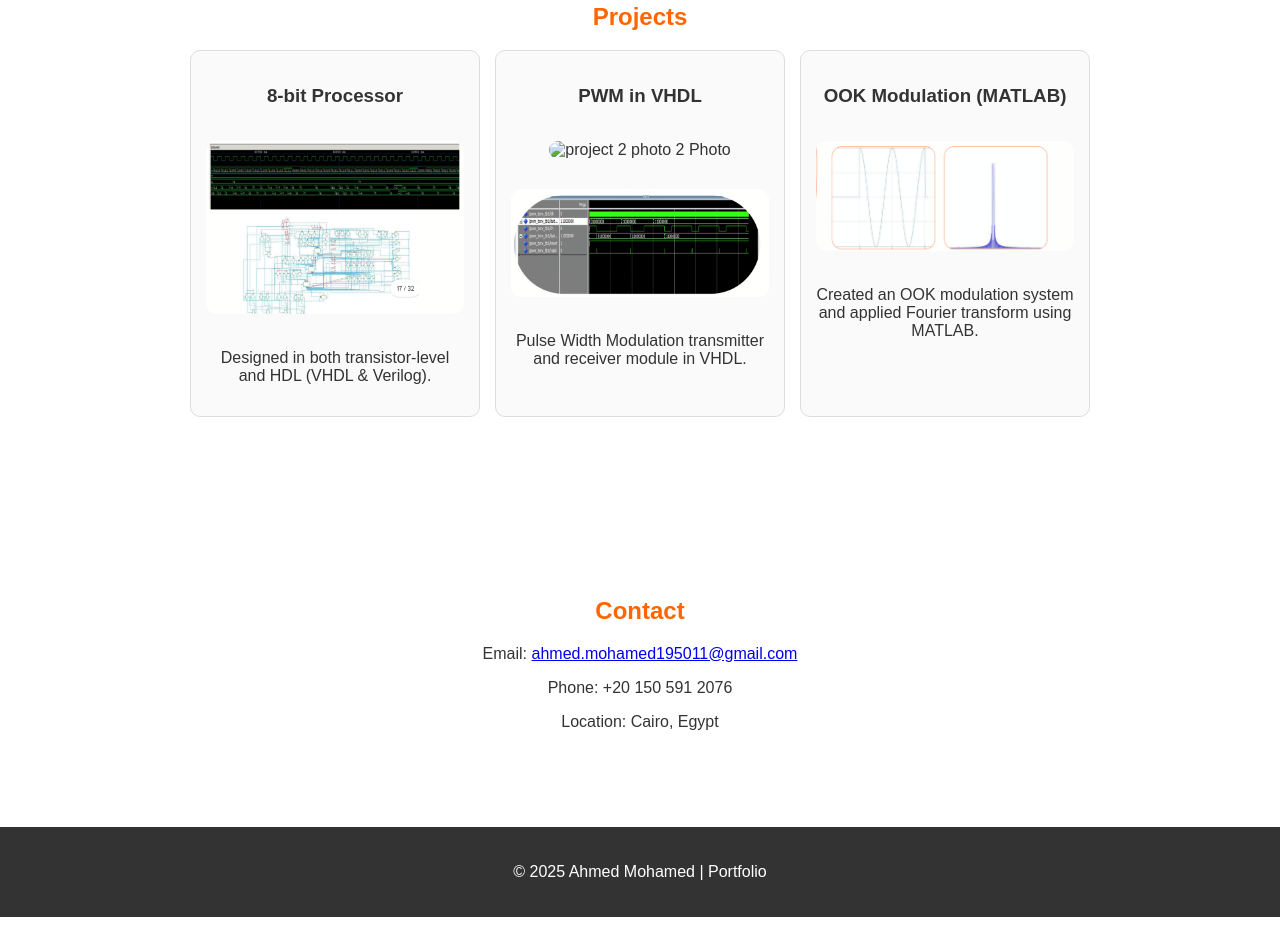
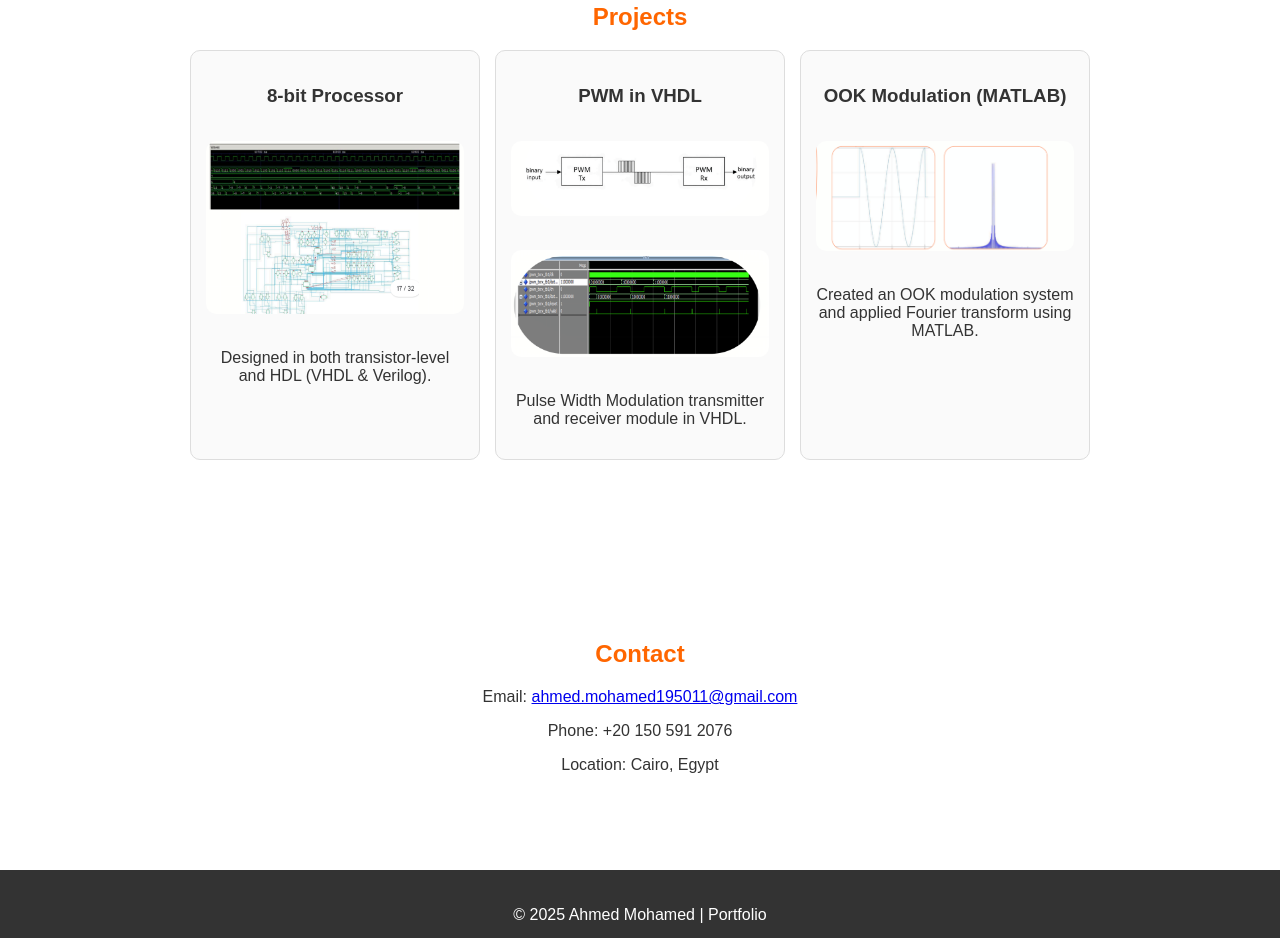
Before and after one commit to ahmed66mhmd/my_portofolio, a plain HTML site: page index.html in a window 1280 px wide. Shown: the part 4778-5716 px from the top of the page. Before the commit the page ends 5695 px from the top, so only its background shows below. Drawn offline with Linux system fonts and the light colour scheme.

Commit message:
Update index.html

```diff
--- a/index.html
+++ b/index.html
@@ -166,7 +166,7 @@
       </div>
       <div class="card">
         <h3>PWM in VHDL</h3>
-        <img src="project 2 photo 2.png" alt="project 2 photo 2 Photo">
+        <img src="project2 photo 2.png" alt="project 2 photo 2 Photo">
         <img src="project 2 photo 1.png" alt="project 1 photo 1 Photo">
         <p>Pulse Width Modulation transmitter and receiver module in VHDL.</p>
       </div>
```
